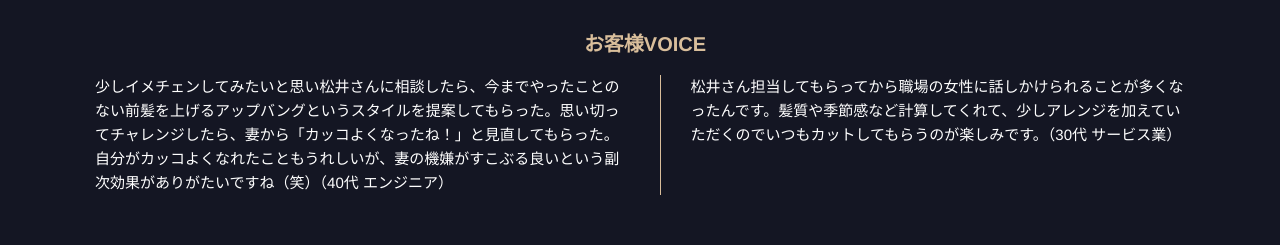
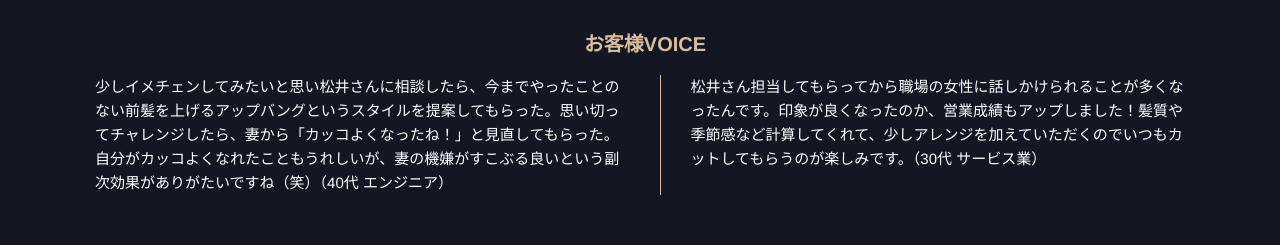
Before and after one commit to kamy0042/bee_group_web, a Next.js app: page /staff in a window 1280 px wide. Shown: the part 1123-1368 px from the top of the page. Built offline with nearby package versions, Linux system fonts and the light colour scheme.

Commit message:
お客様の声修正

```diff
--- a/pages/staff/index.tsx
+++ b/pages/staff/index.tsx
@@ -78,7 +78,7 @@ function Staff() {
                   </li>
                   <li>
                     <p>
-                      松井さん担当してもらってから職場の女性に話しかけられることが多くなったんです。髪質や季節感など計算してくれて、少しアレンジを加えていただくのでいつもカットしてもらうのが楽しみです。（30代
+                      松井さん担当してもらってから職場の女性に話しかけられることが多くなったんです。印象が良くなったのか、営業成績もアップしました！髪質や季節感など計算してくれて、少しアレンジを加えていただくのでいつもカットしてもらうのが楽しみです。（30代
                       サービス業）
                     </p>
                   </li>
```
